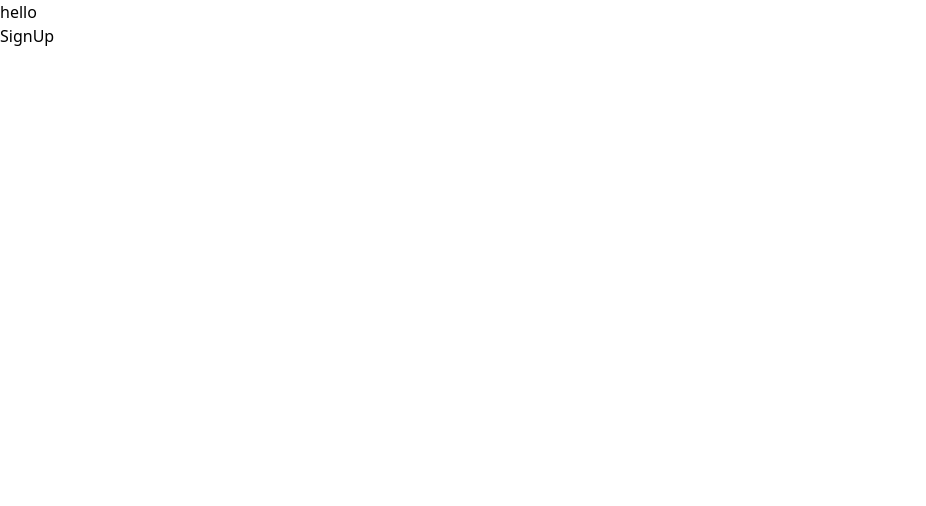
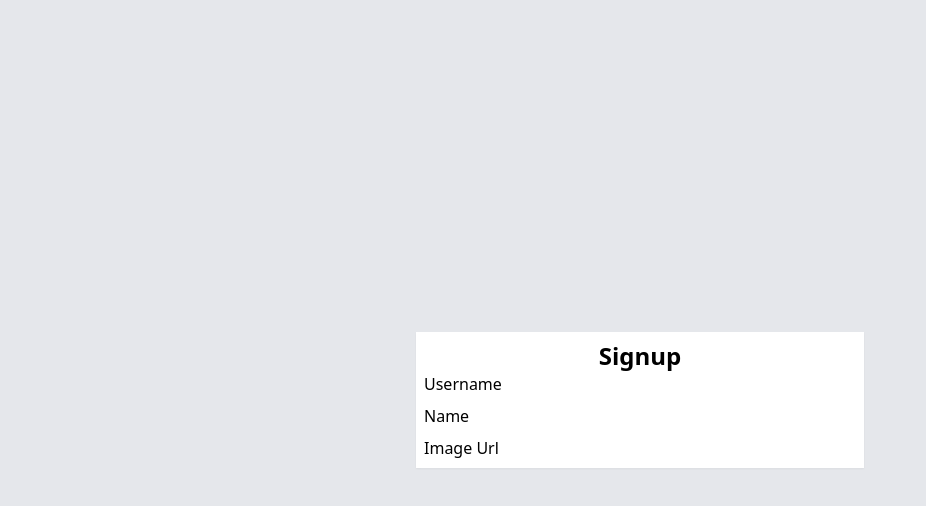
Before and after one commit to Thabish-Kader/chat-with-stream, a React (Vite) app in the folder client/: page /signup in a window 1280 px wide. Shown: the top 506 px of the page, without its empty margins (0-926 px from the left). Built offline with nearby package versions, Linux system fonts and the light colour scheme.

Commit message:
authlayout-configured
Signed-off-by: Thabish <kadertabish2@gmail.com>

```diff
--- a/client/src/components/InputCard.tsx
+++ b/client/src/components/InputCard.tsx
@@ -1,5 +1,21 @@
 import React from "react";
 
-export const InputCard = () => {
-	return <div>InputCard</div>;
+export const InputCard = ({ children }: { children: React.ReactNode }) => {
+	return (
+		<div className="flex flex-col items-center justify-center min-h-screen bg-gray-200">
+			{children}
+		</div>
+	);
 };
+
+InputCard.body = ({ children }: { children: React.ReactNode }) => {
+	return (
+		<div className="max-w-md w-full bg-white p-2 shadow-sm">{children}</div>
+	);
+};
+
+InputCard.bottom = ({ children }: { children: React.ReactNode }) => {
+	return (
+		<div className="max-w-md w-full bg-white p-2 shadow-sm">{children}</div>
+	);
+};
--- a/client/src/pages/SignUp.tsx
+++ b/client/src/pages/SignUp.tsx
@@ -1,7 +1,19 @@
 import React from "react";
 
 const SignUp = () => {
-	return <div>SignUp</div>;
+	return (
+		<div>
+			<h1 className="text-2xl font-bold text-center">Signup</h1>
+			<div className="grid grid-cols-[auto,1fr] gap-y-2 gap-x-3">
+				<label htmlFor="">Username</label>
+				<input type="text" />
+				<label htmlFor="">Name</label>
+				<input type="text" />
+				<label htmlFor="">Image Url</label>
+				<input type="text" />
+			</div>
+		</div>
+	);
 };
 
 export default SignUp;
--- a/client/src/pages/layout/AuthLayout.tsx
+++ b/client/src/pages/layout/AuthLayout.tsx
@@ -1,13 +1,15 @@
 import React from "react";
 import { Outlet } from "react-router-dom";
+import { InputCard } from "../../components/InputCard";
 
 const AuthLayout = () => {
 	return (
 		<>
-			<div>
-				<h1>hello</h1>
-			</div>
-			<Outlet />
+			<InputCard>
+				<InputCard.body>
+					<Outlet />
+				</InputCard.body>
+			</InputCard>
 		</>
 	);
 };
```
